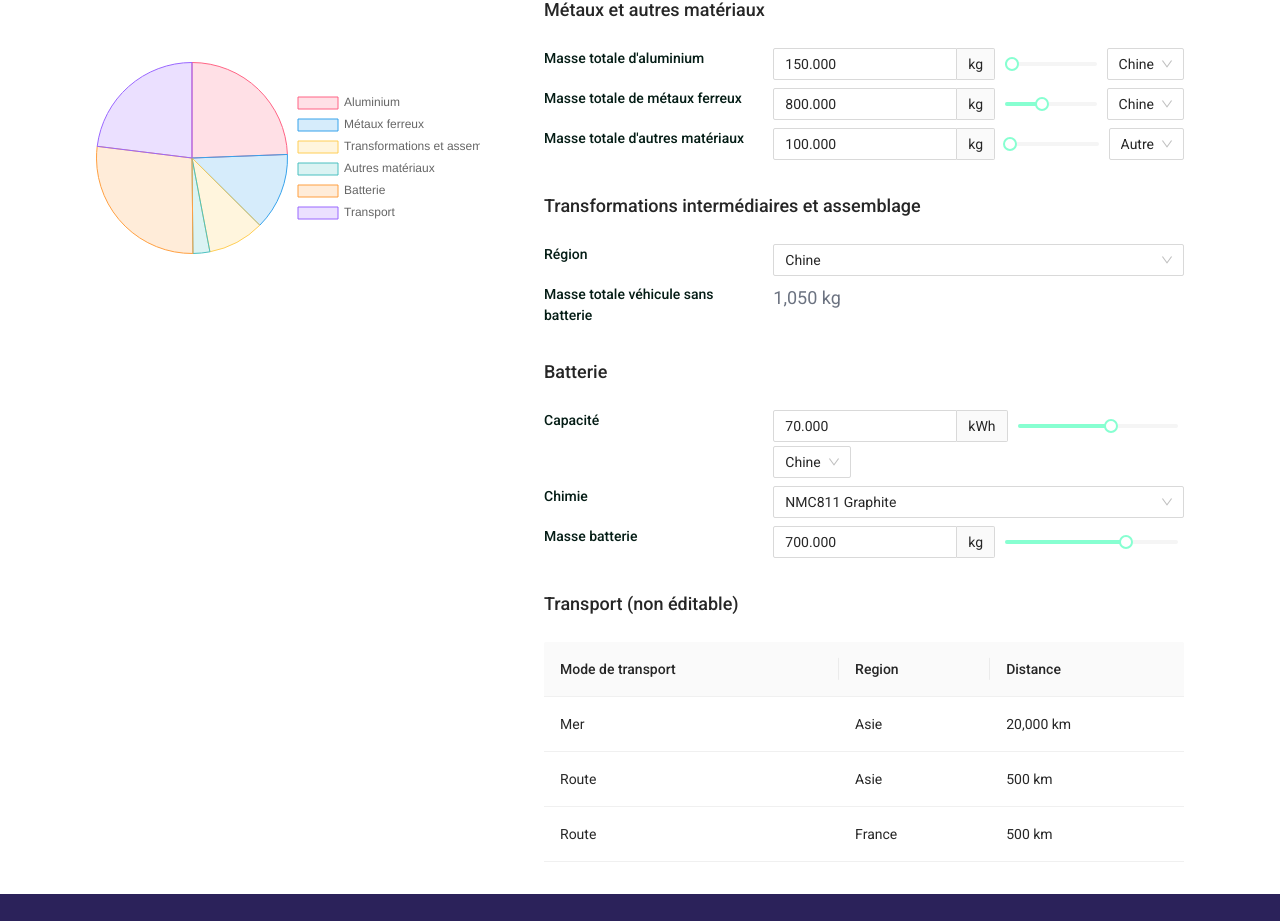
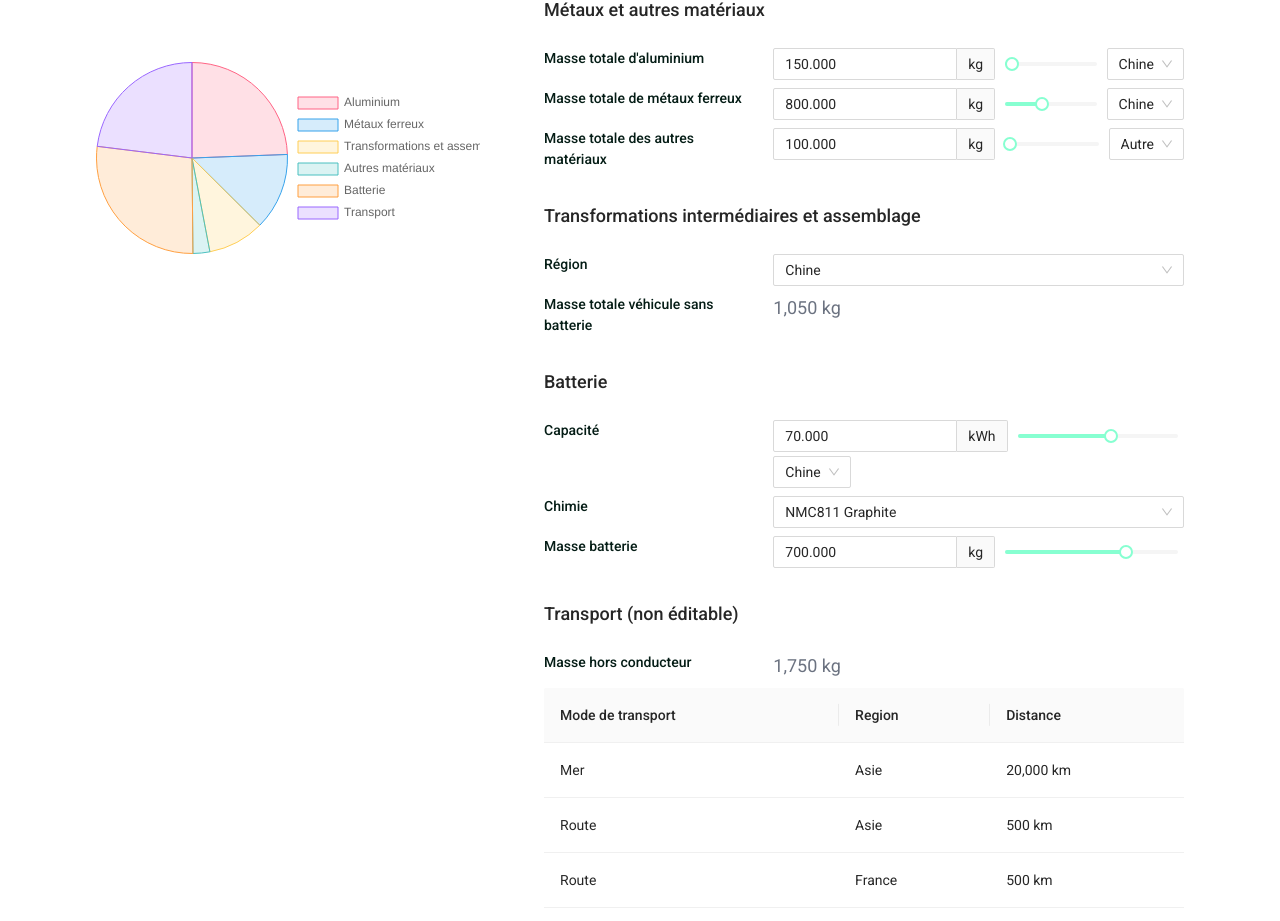
Before and after one commit to Traace-co/score-environnemental, a React (Create React App) app: page / in a window 1280 px wide. Shown: the part 3495-4416 px from the top of the page. Built offline with nearby package versions, Linux system fonts and the light colour scheme.

Commit message:
Display total mass without driver

```diff
--- a/src/Landing.tsx
+++ b/src/Landing.tsx
@@ -406,7 +406,7 @@ export function Landing() {
                                         ))} />}
                                 />
                             </Settings>
-                            <Settings label="Masse totale d'autres matériaux">
+                            <Settings label="Masse totale des autres matériaux">
                                 <SettingsSlider
                                     min={0}
                                     max={2000}
@@ -501,6 +501,11 @@ export function Landing() {
                             </Settings>
                         </SettingsSection>
                         <SettingsSection title="Transport (non éditable)">
+                            <Settings label="Masse hors conducteur">
+                                <div className="text-lg text-gray-500">
+                                    {`${massWithoutDriverKg.toLocaleString()} kg`}
+                                </div>
+                            </Settings>
                             <div className="flex flex-col w-full">
                                 <Table
                                     showHeader={!isMobile}
```
